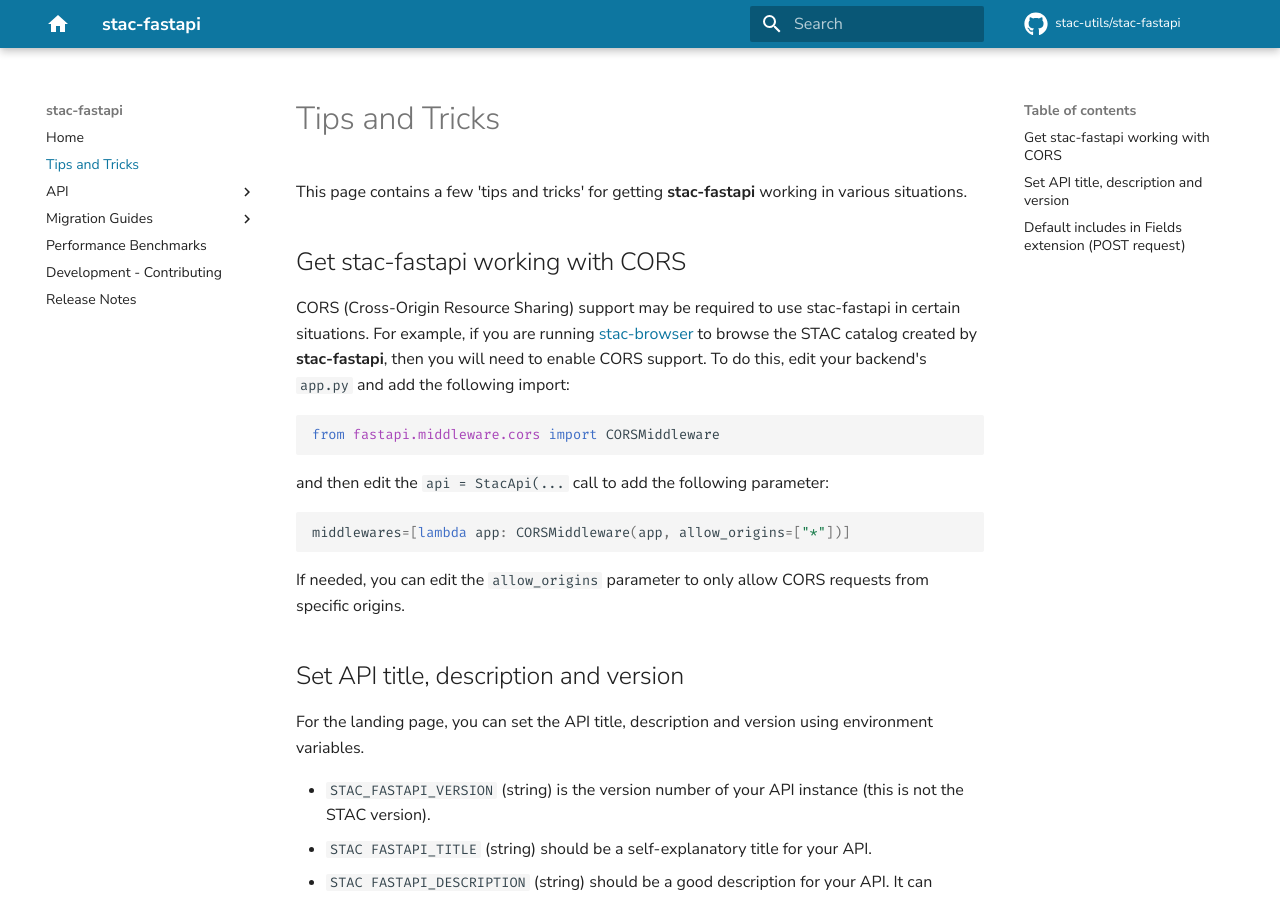
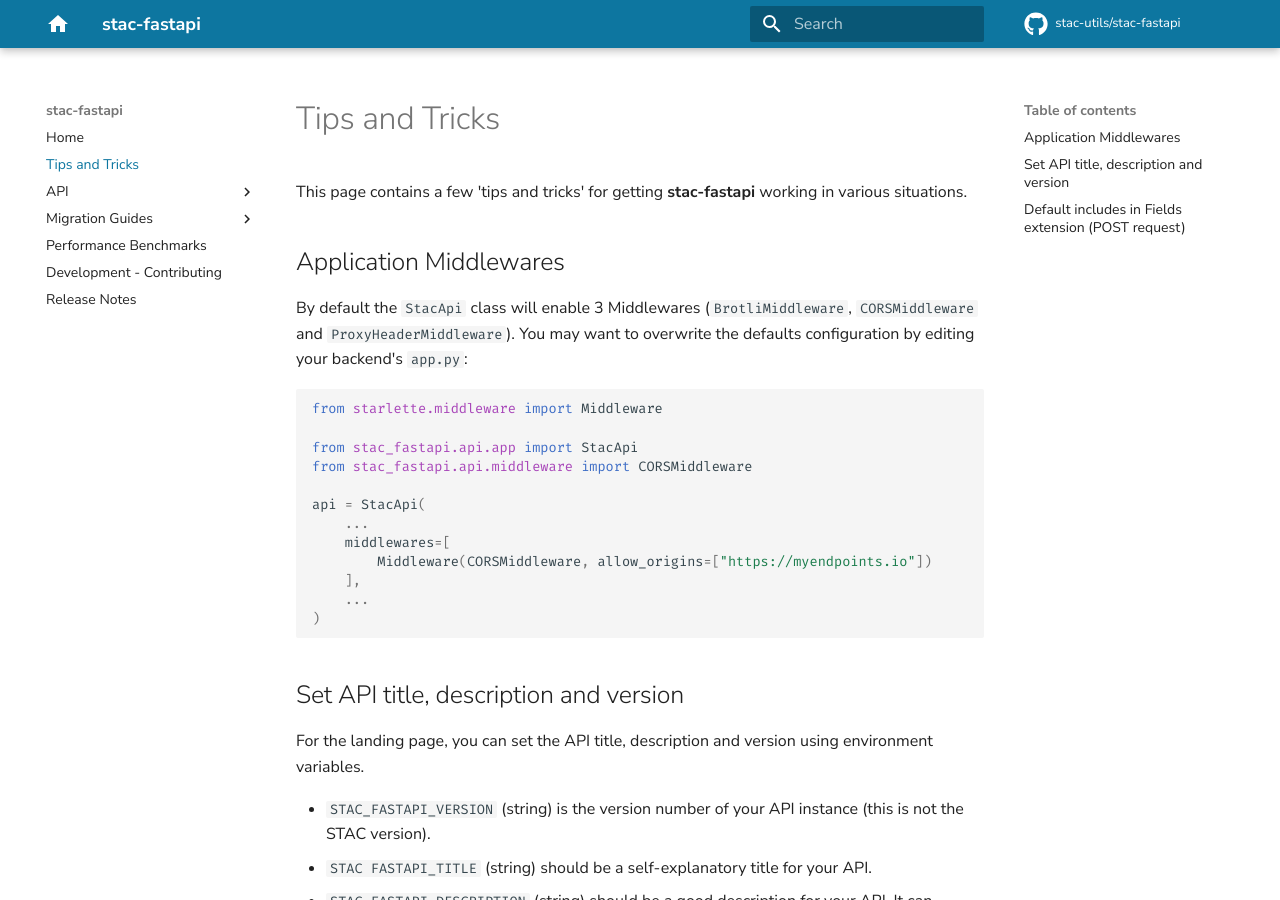
Before and after one commit to stac-utils/stac-fastapi, an MkDocs documentation site: the page built from docs/src/tips-and-tricks.md, in a window 1280 px wide and 900 px high. Built offline with MkDocs 1.6.1 and Material for MkDocs 9.7.7, drawn with Linux system fonts in a browser that asks for light colours; comment, search, counter and statistics services are not loaded.

Commit message:
update CORS documentation

````diff
--- a/docs/src/tips-and-tricks.md
+++ b/docs/src/tips-and-tricks.md
@@ -2,23 +2,24 @@
 
 This page contains a few 'tips and tricks' for getting **stac-fastapi** working in various situations.
 
-## Get stac-fastapi working with CORS
+## Application Middlewares
 
-CORS (Cross-Origin Resource Sharing) support may be required to use stac-fastapi in certain situations.
-For example, if you are running [stac-browser](https://github.com/radiantearth/stac-browser) to browse the STAC catalog created by **stac-fastapi**, then you will need to enable CORS support.
-To do this, edit your backend's `app.py` and add the following import:
+By default the `StacApi` class will enable 3 Middlewares (`BrotliMiddleware`, `CORSMiddleware` and `ProxyHeaderMiddleware`). You may want to overwrite the defaults configuration by editing your backend's `app.py`:
 
 ```python
-from fastapi.middleware.cors import CORSMiddleware
+from starlette.middleware import Middleware
+
+from stac_fastapi.api.app import StacApi
+from stac_fastapi.api.middleware import CORSMiddleware
+
+api = StacApi(
+    ...
+    middlewares=[
+        Middleware(CORSMiddleware, allow_origins=["https://myendpoints.io"])
+    ],
+    ...
+)
 ```
-
-and then edit the `api = StacApi(...` call to add the following parameter:
-
-```python
-middlewares=[lambda app: CORSMiddleware(app, allow_origins=["*"])]
-```
-
-If needed, you can edit the `allow_origins` parameter to only allow CORS requests from specific origins.
 
 ## Set API title, description and version
 
````
